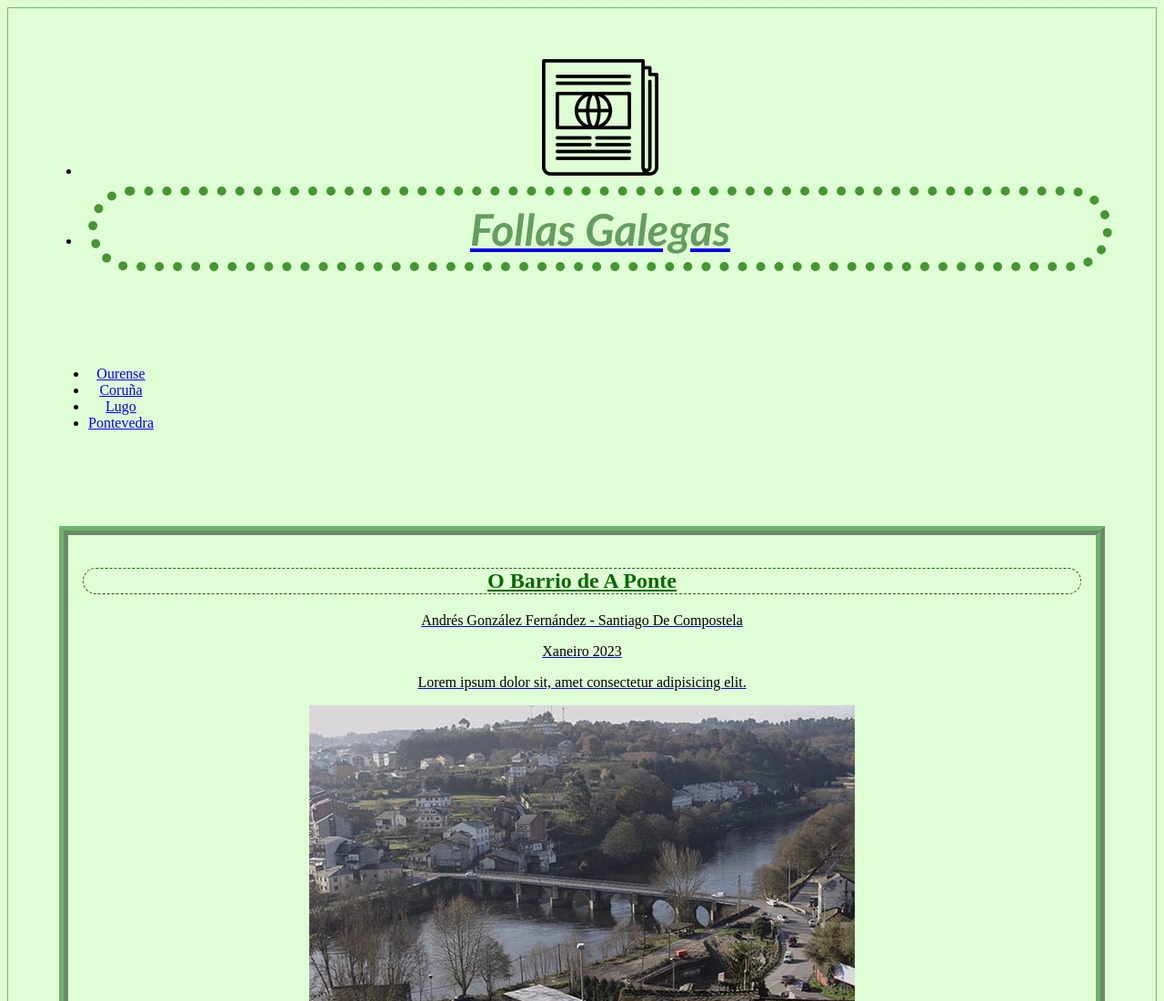
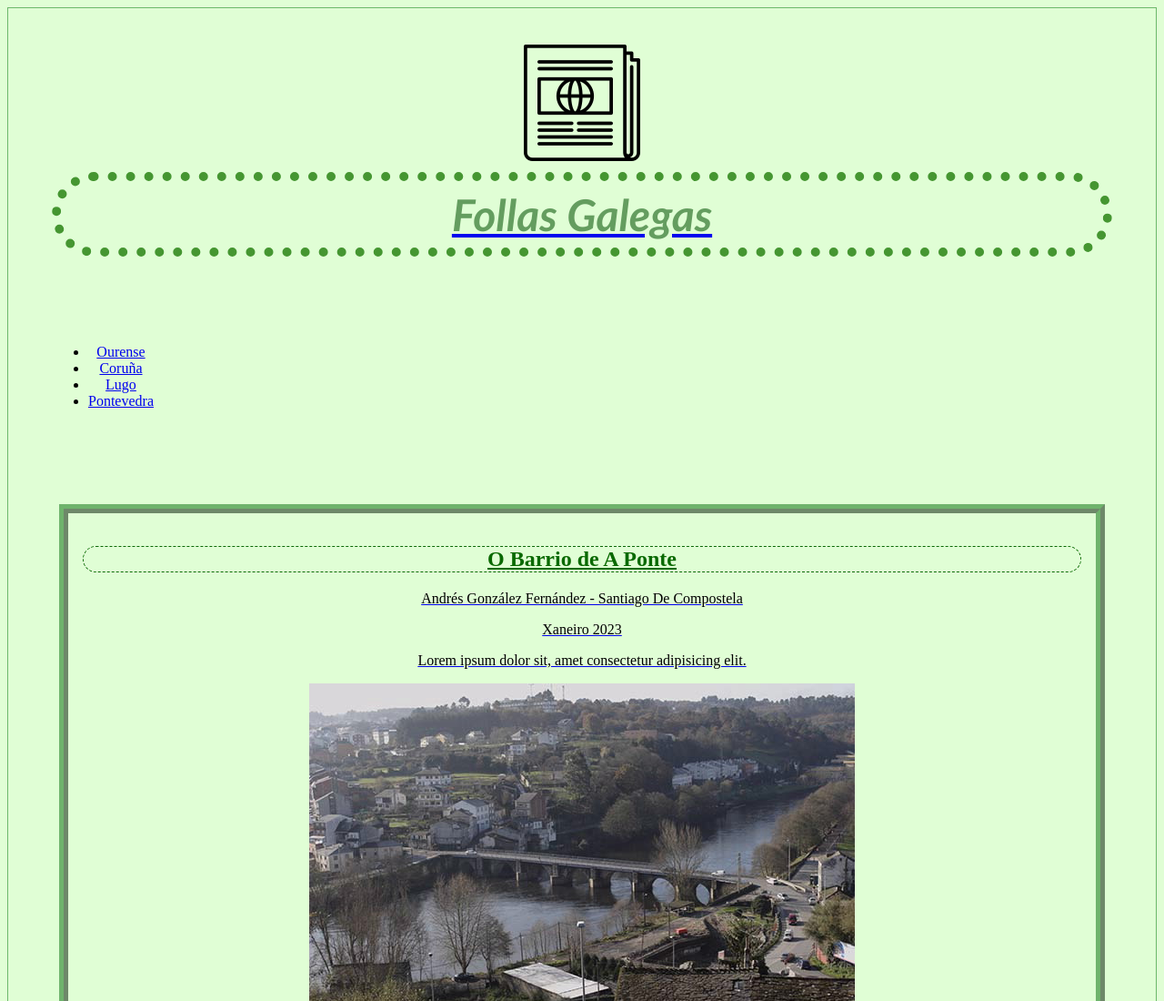
Before and after one commit to andresgf95/Formation-Exercices, a plain HTML site: page 3-Practica newspapper/index.html in a window 1280 px wide. Shown: the top 1100 px of the page at 91% size. Drawn offline with Linux system fonts and the light colour scheme.

Commit message:
changesNews

```diff
--- a/3-Practica newspapper/index.html
+++ b/3-Practica newspapper/index.html
@@ -9,10 +9,8 @@
 </head>
 <body>
     <header>
-        <ul>
-            <li><a href="./index.html"><img src="./IconNews.png" alt="Logo"></a></li>
-            <li><a href="index.html"><h1>Follas Galegas</h1></a></li>
-        </ul>
+        <a href="./index.html"><img src="./IconNews.png" alt="Logo"></a>
+        <a href="index.html"><h1>Follas Galegas</h1></a>
     </header>
     <nav>
         <ul>
```
